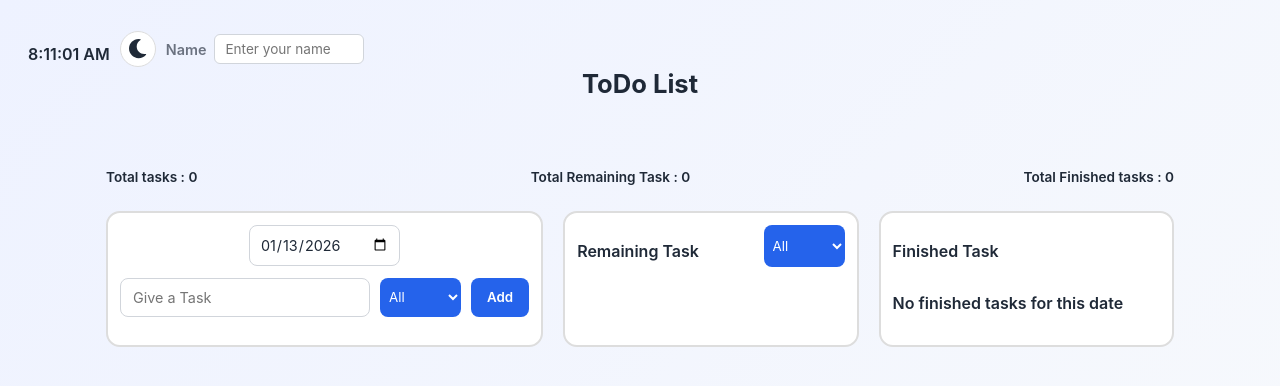
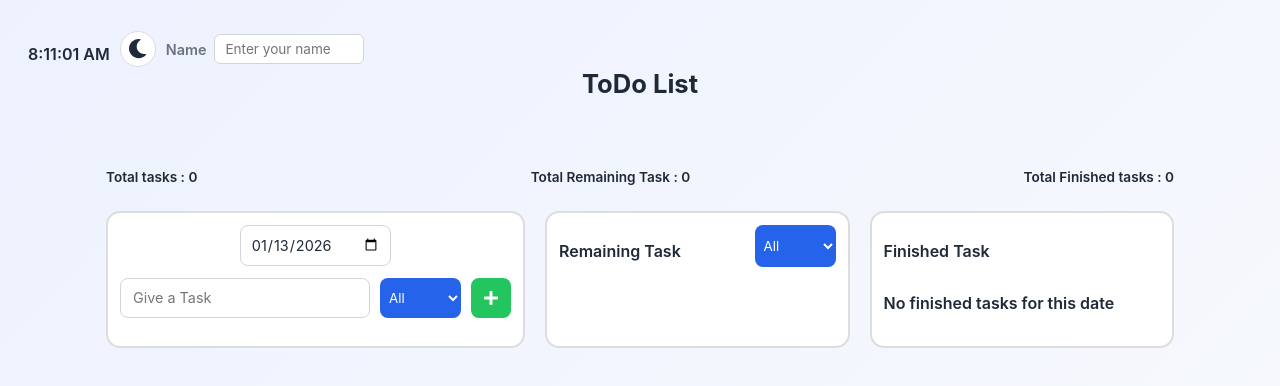
Before and after one commit to Velmurugan-02/REACT_INTERN, a React (Vite) app in the folder TEST_01/: page / in a window 1280 px wide. Shown: the top 386 px of the page. Built offline with nearby package versions, Linux system fonts and the light colour scheme.

Commit message:
feat: implement To-Do List application including `AddTask`, `FinishedTask`, `ToDoList` components and styling. Removed the buttons and added the icons on the page for the UI Development

```diff
--- a/TEST_01/src/TASKS/TASK_01/TO_DO_LIST/AddTask.jsx
+++ b/TEST_01/src/TASKS/TASK_01/TO_DO_LIST/AddTask.jsx
@@ -1,15 +1,16 @@
 import { useState } from "react";
+import { FaCheck, FaTrash } from "react-icons/fa";
 
-let AddTask = ({Rem_tasks,onfinish,Remove_task_rem}) =>{
-    let [value_priority_choice,setValue_priority_choice] = useState("All");
+let AddTask = ({ Rem_tasks, onfinish, Remove_task_rem }) => {
+    let [value_priority_choice, setValue_priority_choice] = useState("All");
     const priorityOrder = { High: 1, Medium: 2, Low: 3 };
     let sortedTasks = [...Rem_tasks].filter((task =>
         value_priority_choice === "All" ? true : task.task_level === value_priority_choice))
         .sort((a, b) => priorityOrder[a.task_level] - priorityOrder[b.task_level]);
-    let value_priority = (e) =>{
+    let value_priority = (e) => {
         setValue_priority_choice(e.target.value);
     }
-    return(
+    return (
         <>
             <div className="Rem_div">
                 <p>Remaining Task</p>
@@ -23,23 +24,26 @@ let AddTask = ({Rem_tasks,onfinish,Remove_task_rem}) =>{
             {
                 sortedTasks.length > 0 && <div className="rem_list">
                     <ol>
-                        {sortedTasks.map((task)=>(
+                        {sortedTasks.map((task) => (
                             <div key={task.id} className="rem_div">
                                 <li>
                                     {task.text}{/*Task is displayed*/}
                                     <span className={`priority ${task.task_level}`}>
-                                      {task.task_level}
+                                        {task.task_level}
                                     </span>
                                     {
-                                    task.date === new Date().toISOString().split("T")[0] &&
-                                    <div className="task_actions">
-                                        <button className="rem_btn" onClick={()=>{onfinish(task.id)}}>{/*onfinish function is called*/}
-                                            Finished
-                                        </button>
-                                        <button onClick={()=>Remove_task_rem(task.id)} className="removing_task_btn">
-                                            Remove
-                                        </button>
-                                    </div>
+                                        task.date === new Date().toISOString().split("T")[0] &&
+                                        <div className="task_actions">
+                                            <div className="check_icon" onClick={() => { onfinish(task.id) }}>
+                                                <FaCheck />
+                                            </div>
+                                            <div className="remove_icon" onClick={() => Remove_task_rem(task.id)}>
+                                                <FaTrash />
+                                            </div>
+                                            {/* <div>
+                                            <FaXMark />
+                                        </div> */}
+                                        </div>
                                     }
                                 </li>
                             </div>
--- a/TEST_01/src/TASKS/TASK_01/TO_DO_LIST/FinishedTask.jsx
+++ b/TEST_01/src/TASKS/TASK_01/TO_DO_LIST/FinishedTask.jsx
@@ -1,19 +1,21 @@
-let FinishedTask = ({Finished_task , Remove_task}) =>{
-    return(
+import { FaTrash } from "react-icons/fa";
+
+let FinishedTask = ({ Finished_task, Remove_task }) => {
+    return (
         <>
             <p>Finished Task</p>
             {Finished_task.length === 0 && (<p>No finished tasks for this date</p>)}
             {
                 Finished_task.length > 0 && <div className="finished-container">
                     <ol>
-                    {Finished_task.map((task)=>(
-                        <div key={task.id}>
+                        {Finished_task.map((task) => (
+                            <div key={task.id}>
                                 <li>
                                     {task.text}
                                     <div className="task_actions">
-                                        <button onClick={()=>Remove_task(task.id)}>
-                                            Remove
-                                        </button>
+                                        <div className="remove_icon" onClick={() => Remove_task(task.id)}>
+                                            <FaTrash />
+                                        </div>
                                     </div>
                                 </li>
                             </div>
--- a/TEST_01/src/TASKS/TASK_01/TO_DO_LIST/ToDoList.jsx
+++ b/TEST_01/src/TASKS/TASK_01/TO_DO_LIST/ToDoList.jsx
@@ -6,7 +6,7 @@ import TaskCount from "./TaskCount";
 import Calendar from "./Calendar";
 import Time from "./Time";
 import { getCookie, setCookie } from "./cookieUtils";
-import { FaSun, FaMoon } from "react-icons/fa";
+import { FaSun, FaMoon, FaPlus } from "react-icons/fa";
 import "./style/style.css";
 
 let ToDoList = () => {
@@ -175,7 +175,9 @@ let ToDoList = () => {
                                         <option value="Medium">Medium</option>
                                         <option value="Low">Low</option>
                                     </select>
-                                    <button onClick={add_task}>Add</button>
+                                    <div className="plus_icon" onClick={add_task}>
+                                        <FaPlus />
+                                    </div>
                                 </div>
                             </div>
                             <div className={`remaining_task ${expandRemaining ? "expanded" : ""}`}>
--- a/TEST_01/src/TASKS/TASK_01/TO_DO_LIST/style/style.css
+++ b/TEST_01/src/TASKS/TASK_01/TO_DO_LIST/style/style.css
@@ -254,7 +254,6 @@ body {
   background: var(--primary-hover);
 }
 
-
 /* Priority text */
 #priority_id {
   background-color: var(--primary-color);
@@ -263,6 +262,25 @@ body {
   border-radius: 8px;
   cursor: pointer;
   padding: 0 5px;
+}
+
+.plus_icon {
+  height: 40px;
+  width: 40px;
+  margin-top: 0;
+  display: flex;
+  align-items: center;
+  justify-content: center;
+  border-radius: 8px;
+  /* Matching input border radius */
+  background-color: var(--success-color);
+  color: white;
+  cursor: pointer;
+  transition: background-color 0.2s;
+}
+
+.plus_icon:hover {
+  background-color: var(--success-hover);
 }
 
 .rem_div li,
@@ -334,6 +352,23 @@ p {
   border-radius: 6px;
   cursor: pointer;
   font-size: 0.8rem;
+}
+
+.check_icon {
+  height: 32px;
+  width: 32px;
+  display: flex;
+  align-items: center;
+  justify-content: center;
+  border-radius: 6px;
+  background-color: var(--success-color);
+  color: white;
+  cursor: pointer;
+  transition: background-color 0.2s;
+}
+
+.check_icon:hover {
+  background-color: var(--success-hover);
 }
 
 .expanded {
@@ -496,6 +531,23 @@ p {
   color: white;
 }
 
+.remove_icon {
+  height: 32px;
+  width: 32px;
+  display: flex;
+  align-items: center;
+  justify-content: center;
+  border-radius: 6px;
+  background-color: var(--danger-color);
+  color: white;
+  cursor: pointer;
+  transition: background-color 0.2s;
+}
+
+.remove_icon:hover {
+  background-color: var(--danger-hover);
+}
+
 /* ===== Responsive ===== */
 @media (max-width: 480px) {
   .main_div {
```
